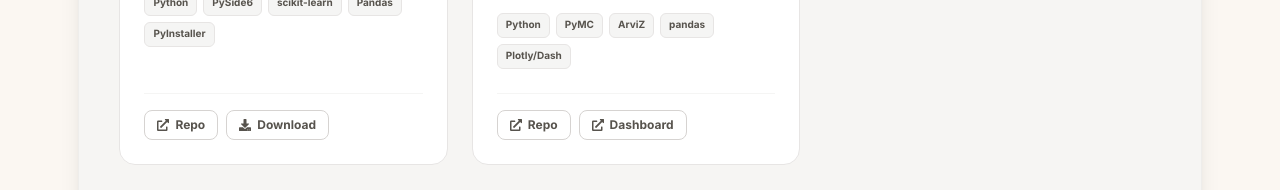
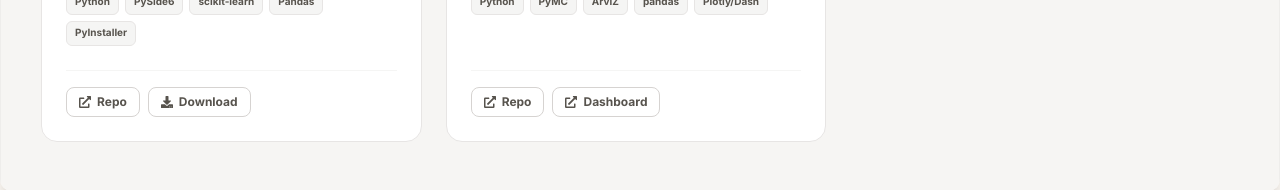
Before and after one commit to jay-lay-down/jihee-portfolio, a Next.js app: page / in a window 1280 px wide. Shown: the part 1997-2187 px from the top of the page. Built offline with nearby package versions, Linux system fonts and the light colour scheme; a web font is replaced by a local one.

Commit message:
Update page.tsx

```diff
--- a/app/page.tsx
+++ b/app/page.tsx
@@ -1,9 +1,6 @@
+// app/page.tsx
 import HomeTabs from "@/components/HomeTabs";
 
 export default function Home() {
-  return (
-    <main className="container-wide px-10">
-      <HomeTabs />
-    </main>
-  );
+  return <HomeTabs />;
 }
```
